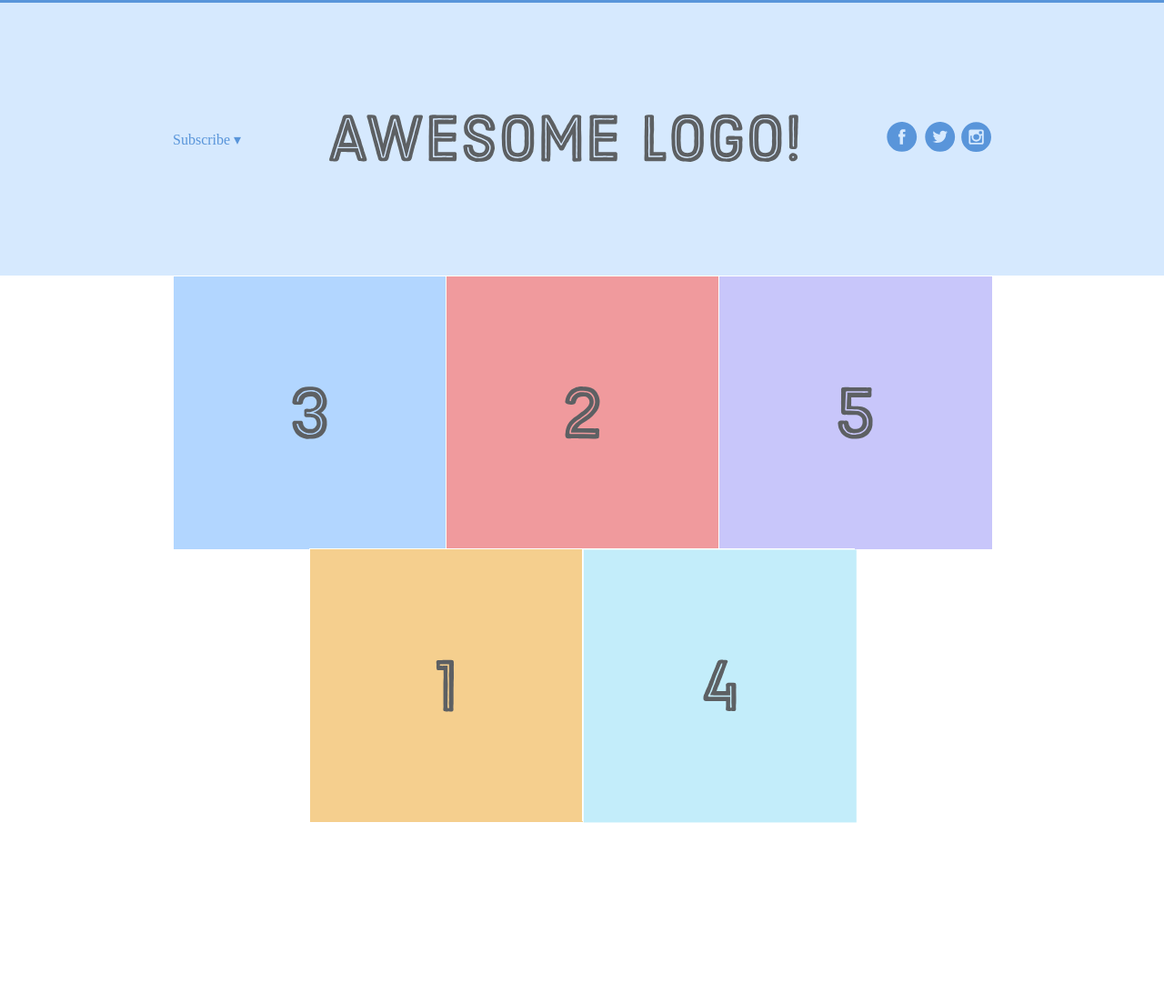
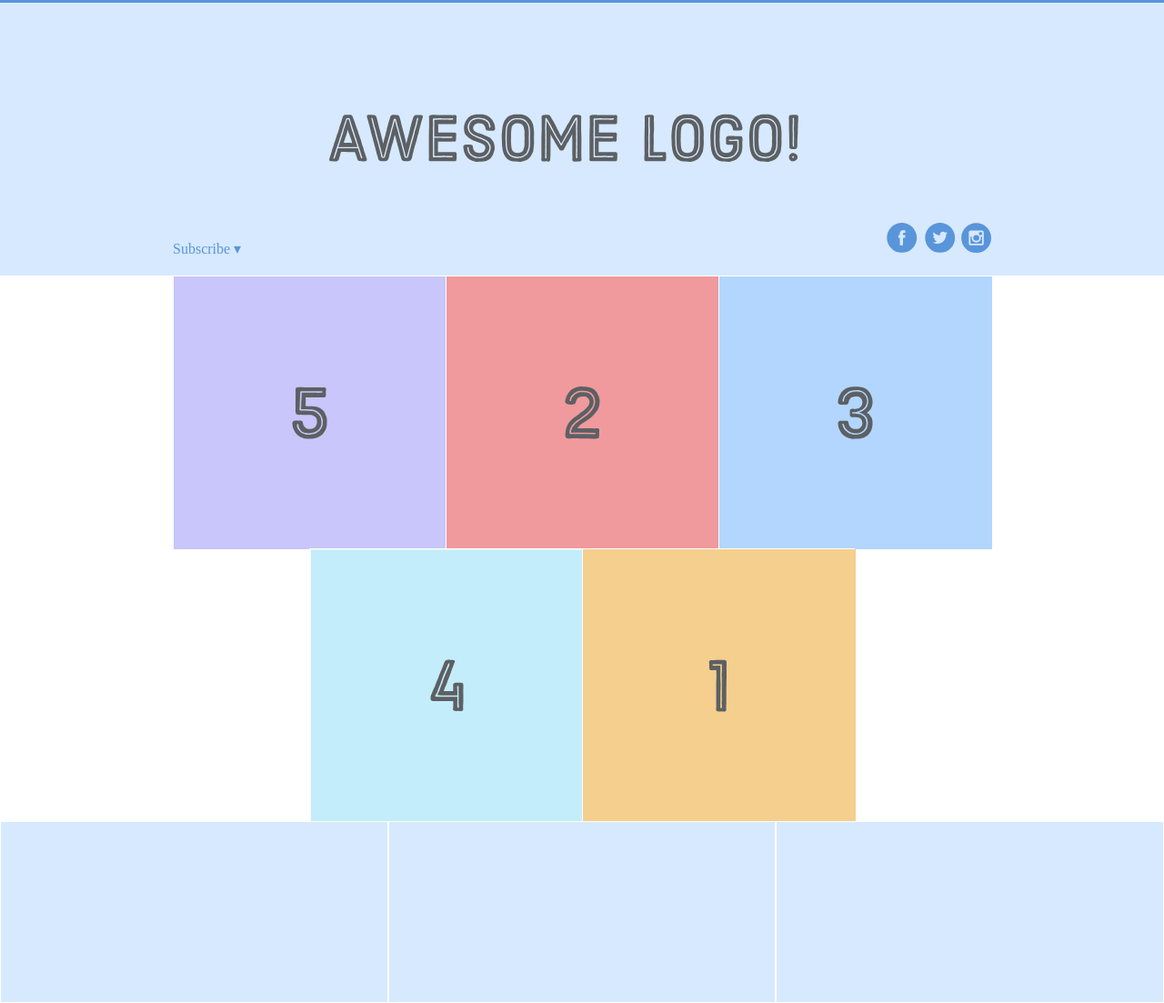
Before and after one commit to Thepralad/flex-box-learn, a plain HTML site: page index.html in a window 1280 px wide. Shown: the part 57-1160 px from the top of the page at 91% size. Before the commit the page ends 966 px from the top, so only its background shows below. Drawn offline with Linux system fonts and the light colour scheme.

Commit message:
edited 'index.html' and 'style.css'

```diff
--- a/index.html
+++ b/index.html
@@ -41,5 +41,10 @@
         </div>
       </div>
     </div>
+    <div class='footer'>
+      <div class='footer-item footer-one'></div>
+      <div class='footer-item footer-two'></div>
+      <div class='footer-item footer-three'></div>
+    </div>
   </body>
 </html>
--- a/style.css
+++ b/style.css
@@ -33,6 +33,7 @@
   background-color: #D6E9FE;
   display: flex;
   justify-content: center;
+
 }
 .header{
   width: 900px;
@@ -40,6 +41,7 @@
   display: flex;
   justify-content: space-between;
   align-items:center;
+
 }
 .photo-grid-container {
   display: flex;
@@ -51,7 +53,7 @@
   display: flex;
   justify-content: center;
   flex-wrap: wrap;
-  flex-direction: row-reverse;
+  flex-direction: row;
   align-items: center;
 }
 .first-item{
@@ -67,3 +69,19 @@
   height: 300px;
 
 }
+.social,
+.subscribe{
+  align-self: flex-end;
+  margin-bottom: 20px ;
+}
+
+.footer{
+  display: flex;
+  justify-content: space-around;
+}
+.footer-item {
+  border: 1px solid #fff;
+  background-color: #D6E9FE;
+  height: 200px;
+  flex: 1;
+}
```
